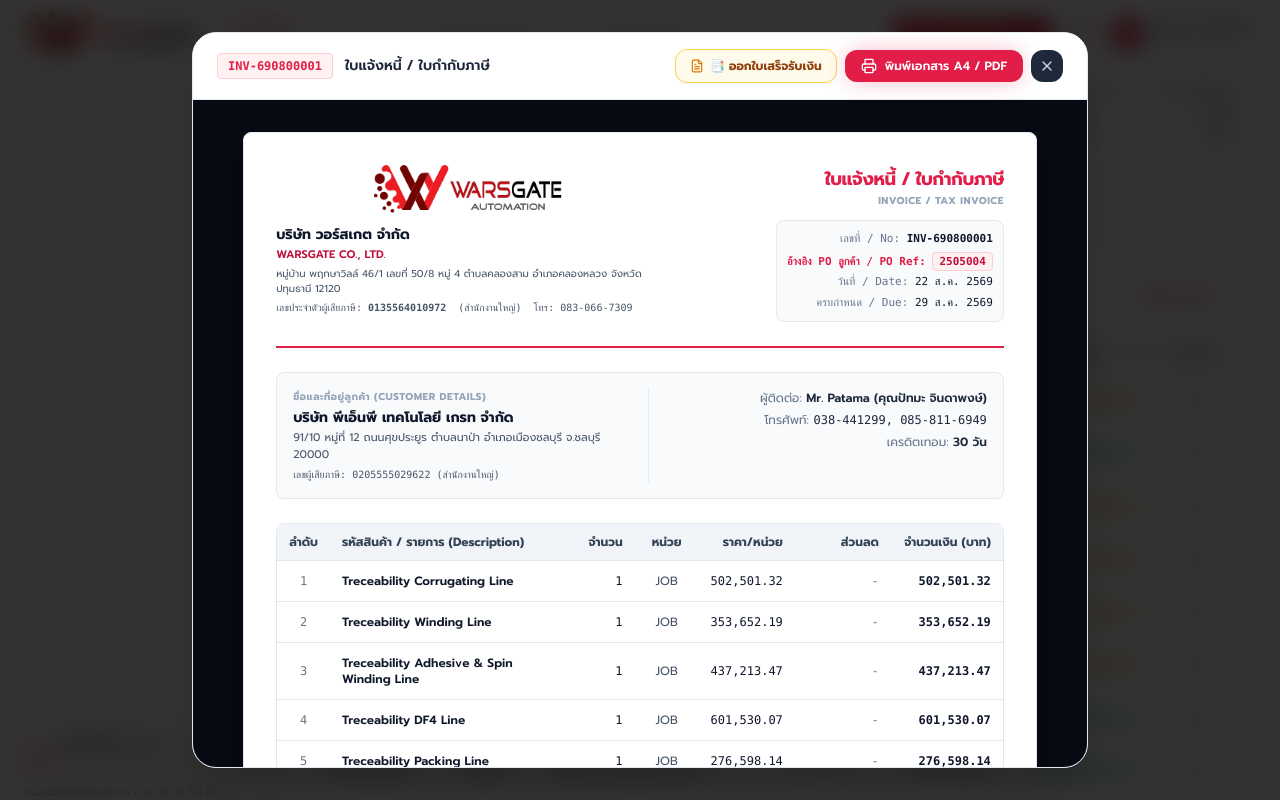
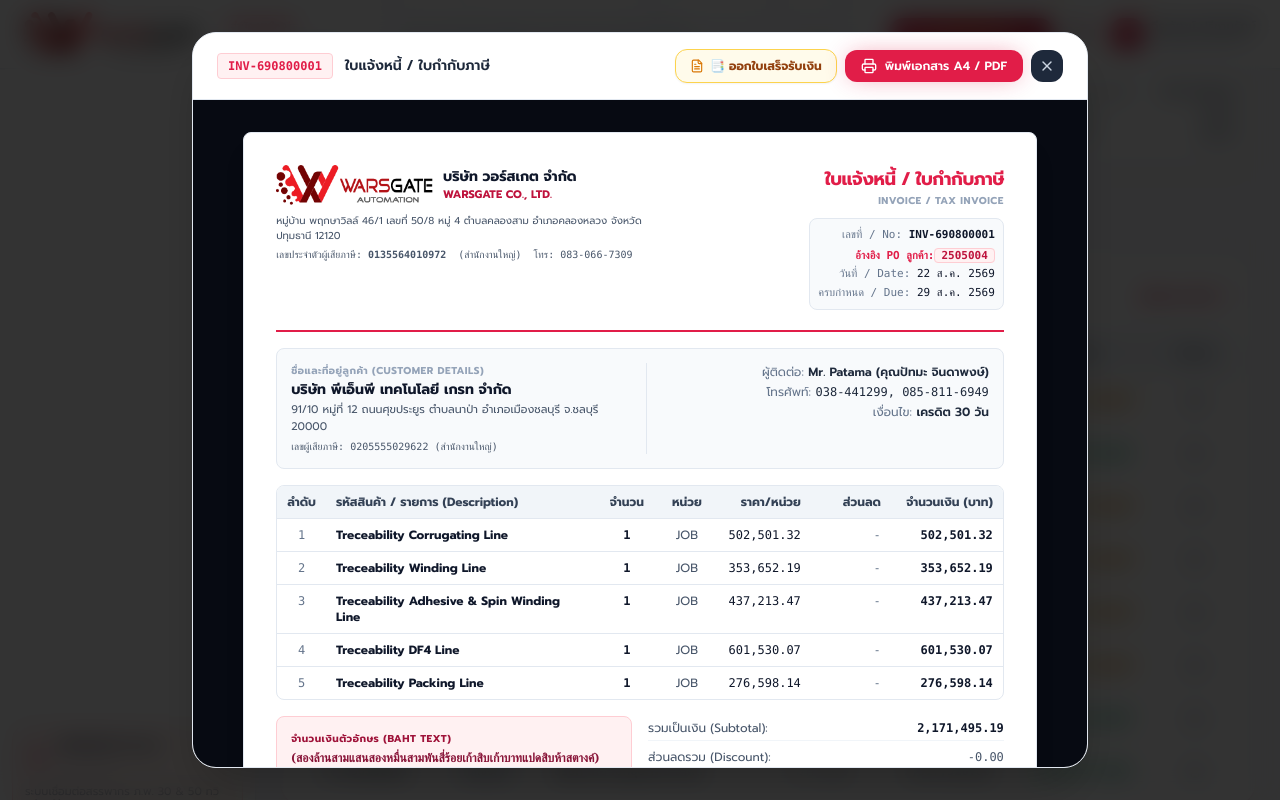
Before and after one commit to warsgate/warsgate-accounting, a React (Vite) app: page / in a window 1280 px wide. Both pictures are taken after a click on the button 1194 px from the left and 1458 px from the top of the page. Shown: the part 1058-1858 px from the top of the page. Built offline with nearby package versions, Linux system fonts and the light colour scheme.

Commit message:
🎨 Fix: Perfected A4 print layout, sub-items multiline formatting & PDF export for Delivery Order

```diff
--- a/src/components/DocumentViewerModal.tsx
+++ b/src/components/DocumentViewerModal.tsx
@@ -125,18 +125,26 @@
           {viewMode === 'WHT_50_TAWI' ? (
             <WhtCertificateView document={doc} company={company} />
           ) : (
-            <div className="max-w-[210mm] mx-auto bg-white text-slate-900 p-8 rounded-lg shadow-xl print-shadow-none text-xs leading-normal font-sans border border-slate-200">
+            <div className="print-document-container max-w-[210mm] mx-auto bg-white text-slate-900 p-6 sm:p-8 rounded-lg shadow-xl print-shadow-none text-xs leading-normal font-sans border border-slate-200">
 
               {/* Header: Official WARSGATE Logo & Document Title */}
-              <div className="flex items-start justify-between pb-6 border-b-2 border-rose-600 gap-4">
+              <div className={`flex items-start justify-between pb-5 border-b-2 gap-4 ${
+                doc.type === 'DELIVERY_ORDER' ? 'border-indigo-600' : 'border-rose-600'
+              }`}>
 
                 {/* WARSGATE Logo Component (Light Mode) & Company Details */}
-                <div className="flex flex-col gap-2">
-                  <img src="/warsgate-logo.png" alt="WARSGATE" className="h-12 w-auto object-contain" />
-                  <div className="space-y-0.5 pt-1">
-                    <h1 className="text-sm font-bold text-slate-900">{company.name}</h1>
-                    <span className="text-[11px] font-semibold text-rose-700 block">{company.nameEn}</span>
-                    <p className="text-[10px] text-slate-600 max-w-sm mt-0.5">
+                <div className="flex flex-col gap-1.5">
+                  <div className="flex items-center gap-2.5">
+                    <img src="/warsgate-logo.png" alt="WARSGATE" className="h-10 w-auto object-contain" onError={(e) => { (e.target as HTMLElement).style.display = 'none'; }} />
+                    <div>
+                      <h1 className="text-sm font-extrabold text-slate-900">{company.name}</h1>
+                      <span className={`text-[11px] font-bold block ${
+                        doc.type === 'DELIVERY_ORDER' ? 'text-indigo-700' : 'text-rose-700'
+                      }`}>{company.nameEn}</span>
+                    </div>
+                  </div>
+                  <div className="space-y-0.5 pt-0.5">
+                    <p className="text-[10px] text-slate-600 max-w-sm">
                       {company.address}
                     </p>
                     <div className="text-[10px] text-slate-600 flex flex-wrap gap-x-3 pt-0.5 font-mono">
@@ -149,25 +157,33 @@
 
                 {/* Document Title Box */}
                 <div className="text-right shrink-0">
-                  <h2 className="text-lg font-bold text-rose-600 tracking-tight">{title.main}</h2>
+                  <h2 className={`text-lg font-black tracking-tight ${
+                    doc.type === 'DELIVERY_ORDER' ? 'text-indigo-700' : 'text-rose-600'
+                  }`}>{title.main}</h2>
                   <span className="text-[10px] font-bold text-slate-400 tracking-wider uppercase block">{title.sub}</span>
 
-                  <div className="mt-3 p-2.5 bg-slate-50 rounded-lg border border-slate-200 font-mono text-[11px] space-y-1 text-right">
+                  <div className="mt-2.5 p-2 bg-slate-50 rounded-lg border border-slate-200 font-mono text-[11px] space-y-0.5 text-right">
                     <div>
                       <span className="text-slate-500">เลขที่ / No: </span>
                       <strong className="text-slate-900 font-bold">{doc.documentNo}</strong>
                     </div>
                     {doc.referencePoNo && (
                       <div className="pt-0.5">
-                        <span className="text-rose-600 font-bold">อ้างอิง PO ลูกค้า / PO Ref: </span>
-                        <strong className="text-rose-700 bg-rose-50 px-1.5 py-0.5 rounded border border-rose-200 font-bold">
+                        <span className={`font-bold ${doc.type === 'DELIVERY_ORDER' ? 'text-indigo-700' : 'text-rose-600'}`}>
+                          อ้างอิง PO ลูกค้า:
+                        </span>
+                        <strong className={`px-1.5 py-0.2 rounded border font-bold ${
+                          doc.type === 'DELIVERY_ORDER'
+                            ? 'text-indigo-800 bg-indigo-50 border-indigo-200'
+                            : 'text-rose-700 bg-rose-50 border-rose-200'
+                        }`}>
                           {doc.referencePoNo}
                         </strong>
                       </div>
                     )}
                     {doc.referenceDocNo && (
                       <div>
-                        <span className="text-slate-500">อ้างอิงเอกสาร / Ref Doc: </span>
+                        <span className="text-slate-500">อ้างอิงเอกสาร: </span>
                         <span className="text-slate-800 font-semibold">{doc.referenceDocNo}</span>
                       </div>
                     )}
@@ -185,9 +201,9 @@
               </div>
 
               {/* Customer Details Box */}
-              <div className="my-6 p-4 rounded-lg bg-slate-50 border border-slate-200 grid grid-cols-1 md:grid-cols-2 gap-4">
+              <div className="my-4 p-3.5 rounded-lg bg-slate-50 border border-slate-200 grid grid-cols-1 md:grid-cols-2 gap-3 print-avoid-break">
                 <div>
-                  <span className="text-[10px] font-bold text-slate-400 uppercase tracking-wider block mb-1">
+                  <span className="text-[10px] font-bold text-slate-400 uppercase tracking-wider block mb-0.5">
                     ชื่อและที่อยู่ลูกค้า (Customer Details)
                   </span>
                   <h3 className="text-sm font-bold text-slate-900">{doc.contact?.companyName || '-'}</h3>
@@ -197,7 +213,7 @@
                   </div>
                 </div>
 
-                <div className="space-y-1 text-right md:border-l md:border-slate-200 md:pl-4">
+                <div className="space-y-0.5 text-right md:border-l md:border-slate-200 md:pl-4">
                   <div>
                     <span className="text-slate-500">ผู้ติดต่อ: </span>
                     <span className="font-semibold text-slate-800">{doc.contact?.name || '-'}</span>
@@ -207,41 +223,50 @@
                     <span className="font-mono text-slate-800">{doc.contact?.phone || '-'}</span>
                   </div>
                   <div>
-                    <span className="text-slate-500">เครดิตเทอม: </span>
-                    <span className="font-semibold text-slate-800">{doc.contact?.creditDays || 30} วัน</span>
+                    <span className="text-slate-500">เงื่อนไข: </span>
+                    <span className="font-semibold text-slate-800">{doc.contact?.creditDays ? `เครดิต ${doc.contact.creditDays} วัน` : 'ส่งมอบตรวจรับหน้างาน'}</span>
                   </div>
+                  {doc.projectNote && (
+                    <div className="pt-0.5">
+                      <span className="text-indigo-700 font-medium text-[10px]">โครงการ: {doc.projectNote}</span>
+                    </div>
+                  )}
                 </div>
               </div>
 
               {/* Items Table */}
-              <div className="my-6 overflow-hidden rounded-lg border border-slate-200">
+              <div className="my-4 overflow-hidden rounded-lg border border-slate-200">
                 <table className="w-full text-left text-xs">
                   <thead className="bg-slate-100 text-slate-700 font-semibold border-b border-slate-200">
                     <tr>
-                      <th className="py-2.5 px-3 text-center w-10">ลำดับ</th>
-                      <th className="py-2.5 px-3">รหัสสินค้า / รายการ (Description)</th>
-                      <th className="py-2.5 px-3 text-right w-16">จำนวน</th>
-                      <th className="py-2.5 px-3 text-center w-16">หน่วย</th>
-                      <th className="py-2.5 px-3 text-right w-24">ราคา/หน่วย</th>
-                      <th className="py-2.5 px-3 text-right w-24">ส่วนลด</th>
-                      <th className="py-2.5 px-3 text-right w-28">จำนวนเงิน (บาท)</th>
+                      <th className="py-2 px-2.5 text-center w-10">ลำดับ</th>
+                      <th className="py-2 px-2.5">รหัสสินค้า / รายการ (Description)</th>
+                      <th className="py-2 px-2.5 text-center w-16">จำนวน</th>
+                      <th className="py-2 px-2.5 text-center w-14">หน่วย</th>
+                      <th className="py-2 px-2.5 text-right w-24">ราคา/หน่วย</th>
+                      <th className="py-2 px-2.5 text-right w-20">ส่วนลด</th>
+                      <th className="py-2 px-2.5 text-right w-28">จำนวนเงิน (บาท)</th>
                     </tr>
                   </thead>
                   <tbody className="divide-y divide-slate-200">
                     {doc.items.map((item, index) => (
                       <tr key={item.id || index} className="hover:bg-slate-50">
-                        <td className="py-3 px-3 text-center text-slate-500 font-mono">{index + 1}</td>
-                        <td className="py-3 px-3">
-                          <div className="font-semibold text-slate-900">{item.name}</div>
-                          {item.description && <div className="text-[10px] text-slate-500">{item.description}</div>}
+                        <td className="py-2 px-2.5 text-center text-slate-500 font-mono align-top">{index + 1}</td>
+                        <td className="py-2 px-2.5 align-top">
+                          <div className="font-bold text-slate-900">{item.name}</div>
+                          {item.description && (
+                            <div className="text-[10px] text-slate-600 whitespace-pre-line leading-relaxed mt-0.5 font-mono pl-1 border-l-2 border-indigo-200">
+                              {item.description}
+                            </div>
+                          )}
                         </td>
-                        <td className="py-3 px-3 text-right font-mono font-medium">{item.quantity}</td>
-                        <td className="py-3 px-3 text-center text-slate-600">{item.unit}</td>
-                        <td className="py-3 px-3 text-right font-mono">{formatNumber(item.pricePerUnit)}</td>
-                        <td className="py-3 px-3 text-right font-mono text-slate-500">
+                        <td className="py-2 px-2.5 text-center font-mono font-semibold align-top">{item.quantity}</td>
+                        <td className="py-2 px-2.5 text-center text-slate-600 align-top">{item.unit}</td>
+                        <td className="py-2 px-2.5 text-right font-mono align-top">{formatNumber(item.pricePerUnit)}</td>
+                        <td className="py-2 px-2.5 text-right font-mono text-slate-500 align-top">
                           {item.discount > 0 ? formatNumber(item.discount) : '-'}
                         </td>
-                        <td className="py-3 px-3 text-right font-mono font-bold text-slate-900">
+                        <td className="py-2 px-2.5 text-right font-mono font-bold text-slate-900 align-top">
                           {formatNumber(item.amount)}
                         </td>
                       </tr>
@@ -251,51 +276,65 @@
               </div>
 
               {/* Financial Summary & Thai Baht Text */}
-              <div className="grid grid-cols-1 md:grid-cols-2 gap-6 my-6">
+              <div className="grid grid-cols-1 md:grid-cols-2 gap-4 my-4 print-avoid-break">
 
                 {/* Baht Text Box */}
-                <div className="p-4 rounded-lg bg-rose-50 border border-rose-200 flex flex-col justify-between">
+                <div className={`p-3.5 rounded-lg border flex flex-col justify-between ${
+                  doc.type === 'DELIVERY_ORDER'
+                    ? 'bg-indigo-50/70 border-indigo-200 text-indigo-950'
+                    : 'bg-rose-50 border-rose-200 text-rose-950'
+                }`}>
                   <div>
-                    <span className="text-[10px] font-bold text-rose-800 uppercase tracking-wider block">
+                    <span className={`text-[10px] font-bold uppercase tracking-wider block ${
+                      doc.type === 'DELIVERY_ORDER' ? 'text-indigo-800' : 'text-rose-800'
+                    }`}>
                       จำนวนเงินตัวอักษร (Baht Text)
                     </span>
-                    <p className="text-sm font-bold text-rose-900 mt-1 font-serif">
+                    <p className={`text-xs font-bold mt-1 font-serif ${
+                      doc.type === 'DELIVERY_ORDER' ? 'text-indigo-900' : 'text-rose-900'
+                    }`}>
                       ({thaiBahtText})
                     </p>
                   </div>
-                  <div className="mt-4 pt-2 border-t border-rose-200 text-[10px] text-slate-600">
-                    <span className="block font-semibold">เงื่อนไขการชำระเงิน:</span>
+                  <div className={`mt-3 pt-2 border-t text-[10px] text-slate-600 ${
+                    doc.type === 'DELIVERY_ORDER' ? 'border-indigo-200' : 'border-rose-200'
+                  }`}>
+                    <span className="block font-semibold">หมายเหตุ / เงื่อนไข:</span>
                     <span>{doc.notes || '-'}</span>
                   </div>
                 </div>
 
                 {/* Total Calculation Table */}
-                <div className="space-y-1.5 font-mono text-xs">
+                <div className="space-y-1 font-mono text-xs">
                   <div className="flex justify-between py-1 border-b border-slate-100">
-                    <span className="text-slate-600">รวมเป็นเงิน (Subtotal):</span>
+                    <span className="text-slate-600 font-sans">รวมเป็นเงิน (Subtotal):</span>
                     <span className="font-semibold text-slate-900">{formatMoney(doc.subtotal)}</span>
                   </div>
                   <div className="flex justify-between py-1 border-b border-slate-100">
-                    <span className="text-slate-600">ส่วนลดรวม (Discount):</span>
+                    <span className="text-slate-600 font-sans">ส่วนลดรวม (Discount):</span>
                     <span className="text-slate-600">-{formatMoney(doc.discountTotal || 0)}</span>
                   </div>
                   <div className="flex justify-between py-1 border-b border-slate-100">
-                    <span className="text-slate-600">ภาษีมูลค่าเพิ่ม VAT 7%:</span>
+                    <span className="text-slate-600 font-sans">ภาษีมูลค่าเพิ่ม VAT 7%:</span>
                     <span className="font-semibold text-slate-900">{formatMoney(doc.vatAmount)}</span>
                   </div>
-                  <div className="flex justify-between py-1.5 border-b-2 border-slate-900 text-sm font-bold">
-                    <span className="text-slate-900">จำนวนเงินรวมทั้งสิ้น (Grand Total):</span>
-                    <span className="text-rose-700">{formatMoney(doc.grandTotal)}</span>
+                  <div className="flex justify-between py-1 border-b-2 border-slate-900 text-xs font-bold">
+                    <span className="text-slate-900 font-sans">จำนวนเงินรวมทั้งสิ้น (Grand Total):</span>
+                    <span className={doc.type === 'DELIVERY_ORDER' ? 'text-indigo-700' : 'text-rose-700'}>
+                      {formatMoney(doc.grandTotal)}
+                    </span>
                   </div>
                   {doc.withholdingTaxTotal > 0 && (
-                    <div className="flex justify-between py-1 text-rose-600">
-                      <span>หัก ภาษี ณ ที่จ่าย (Withholding Tax):</span>
+                    <div className="flex justify-between py-0.5 text-rose-600 text-[11px]">
+                      <span className="font-sans">หัก ภาษี ณ ที่จ่าย (Withholding Tax 3%):</span>
                       <span>-{formatMoney(doc.withholdingTaxTotal)}</span>
                     </div>
                   )}
-                  <div className="flex justify-between py-2 bg-slate-900 text-white px-3 rounded-lg font-bold text-sm">
-                    <span>ยอดชำระสุทธิ (Net Payment):</span>
-                    <span className="text-emerald-400">{formatMoney(doc.netPayment || doc.grandTotal)}</span>
+                  <div className={`flex justify-between py-1.5 px-3 rounded-lg font-bold text-xs ${
+                    doc.type === 'DELIVERY_ORDER' ? 'bg-indigo-950 text-white' : 'bg-slate-900 text-white'
+                  }`}>
+                    <span className="font-sans">ยอดชำระสุทธิ (Net Payment):</span>
+                    <span className="text-emerald-400 font-bold">{formatMoney(doc.netPayment || doc.grandTotal)}</span>
                   </div>
                 </div>
 
--- a/src/index.css
+++ b/src/index.css
@@ -79,3 +79,112 @@
   -webkit-background-clip: text;
   -webkit-text-fill-color: transparent;
 }
+
+/* ═══════════════════════════════════════════════════════════════════════════
+   PRINT & PDF EXPORT STYLES (A4 Portrait Optimization)
+   ═══════════════════════════════════════════════════════════════════════════ */
+@media print {
+  @page {
+    size: A4 portrait;
+    margin: 8mm 10mm 10mm 10mm;
+  }
+
+  html, body {
+    background: #ffffff !important;
+    background-color: #ffffff !important;
+    color: #0f172a !important;
+    width: 100% !important;
+    height: auto !important;
+    min-height: 100% !important;
+    overflow: visible !important;
+    margin: 0 !important;
+    padding: 0 !important;
+    -webkit-print-color-adjust: exact !important;
+    print-color-adjust: exact !important;
+  }
+
+  /* Hide non-printable UI elements */
+  .no-print,
+  nav,
+  aside,
+  header,
+  footer,
+  button,
+  .no-print-area {
+    display: none !important;
+  }
+
+  /* Reset modal containers so document fills printable area naturally */
+  .fixed.inset-0 {
+    position: static !important;
+    background: transparent !important;
+    background-color: transparent !important;
+    padding: 0 !important;
+    margin: 0 !important;
+    overflow: visible !important;
+    display: block !important;
+    width: 100% !important;
+    max-width: 100% !important;
+    min-height: auto !important;
+  }
+
+  .fixed.inset-0 > div {
+    max-height: none !important;
+    height: auto !important;
+    max-width: 100% !important;
+    width: 100% !important;
+    border: none !important;
+    box-shadow: none !important;
+    border-radius: 0 !important;
+    overflow: visible !important;
+    background: transparent !important;
+    margin: 0 !important;
+    padding: 0 !important;
+  }
+
+  .bg-slate-950,
+  .bg-black\/80 {
+    background: #ffffff !important;
+    background-color: #ffffff !important;
+    padding: 0 !important;
+    margin: 0 !important;
+    overflow: visible !important;
+  }
+
+  .print-document-container {
+    max-width: 100% !important;
+    width: 100% !important;
+    padding: 0 !important;
+    margin: 0 !important;
+    border: none !important;
+    box-shadow: none !important;
+    border-radius: 0 !important;
+    background: #ffffff !important;
+  }
+
+  /* Table & Content page-break prevention */
+  table {
+    width: 100% !important;
+    border-collapse: collapse !important;
+  }
+
+  tr {
+    page-break-inside: avoid !important;
+    break-inside: avoid !important;
+  }
+
+  td, th {
+    page-break-inside: avoid !important;
+    break-inside: avoid !important;
+  }
+
+  .print-avoid-break {
+    page-break-inside: avoid !important;
+    break-inside: avoid !important;
+  }
+
+  .print-shadow-none {
+    box-shadow: none !important;
+    border: 1px solid #e2e8f0 !important;
+  }
+}
```
